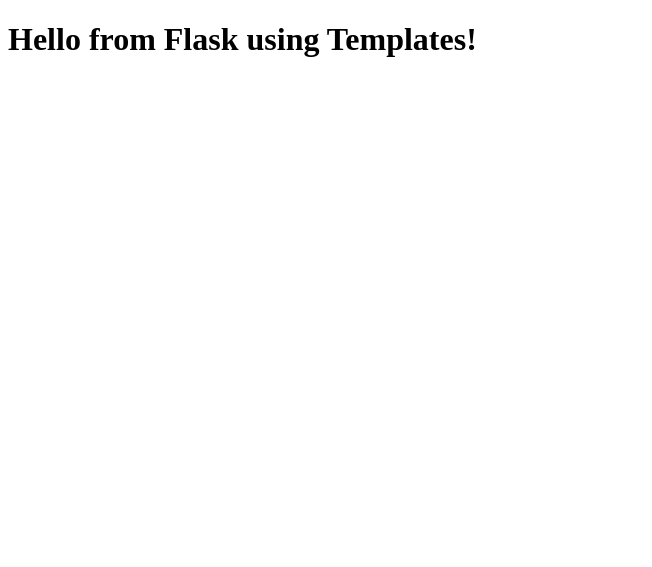
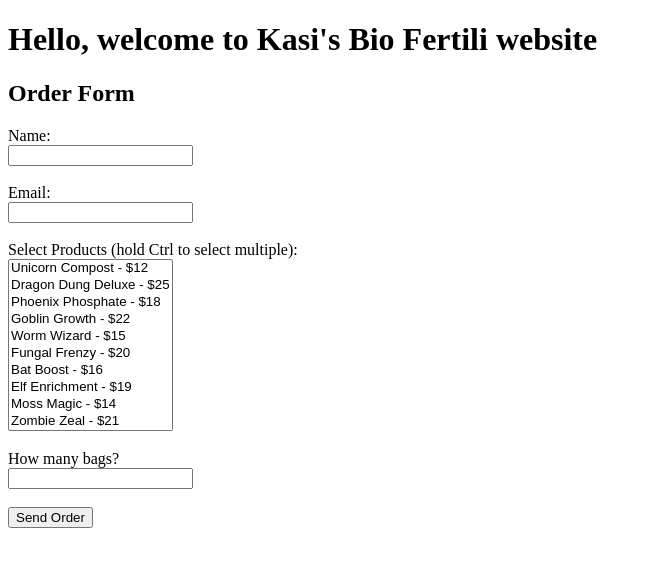
Before and after one commit to wolfgangkainz/flask-on-render, a Flask app: page / in a window 1280 px wide. Shown: the top 567 px of the page, without its empty margins (0-652 px from the left). Run offline with Flask 3, Linux system fonts and the light colour scheme.

Commit message:
Add contact form and email submission

```diff
--- a/app.py
+++ b/app.py
@@ -1,5 +1,6 @@
 import os
-from flask import Flask, render_template
+import smtplib
+from flask import Flask, render_template, request
 
 app = Flask(__name__)
 
@@ -7,6 +8,30 @@
 def home():
     return render_template("index.html")
 
-if __name__ == '__main__':
-    port = int(os.environ.get("PORT", 5000))  # Use Render's port or fallback to 5000 locally
-    app.run(host='0.0.0.0', port=port)
+@app.route('/submit', methods=['POST'])
+def submit():
+    name = request.form.get("name")
+    email = request.form.get("email")
+    products = request.form.getlist("products")
+    quantity = request.form.get("quantity")
+
+    message = f"""\
+Subject: New Fertilizer Order from {name}
+
+Name: {name}
+Email: {email}
+Selected Products: {', '.join(products)}
+Quantity: {quantity} bag(s)
+"""
+
+    # Send the email
+    try:
+        server = smtplib.SMTP("smtp.gmail.com", 587)
+        server.starttls()
+        server.login(os.environ["EMAIL_USER"], os.environ["EMAIL_PASS"])
+        server.sendmail(os.environ["EMAIL_USER"], "wkainz@gmail.com", message)
+        server.quit()
+    except Exception as e:
+        return f"<h1>Error sending email: {str(e)}</h1>"
+
+    return "<h1>Order submitted! You will receive a confirmation email soon.</h1>"
--- a/templates/index.html
+++ b/templates/index.html
@@ -1,9 +1,37 @@
 <!DOCTYPE html>
 <html>
 <head>
-    <title>Flask App</title>
+    <title>Kasi's Bio Fertili</title>
 </head>
 <body>
-    <h1>Hello from Flask using Templates!</h1>
+    <h1>Hello, welcome to Kasi's Bio Fertili website</h1>
+    <h2>Order Form</h2>
+
+    <form action="/submit" method="post">
+        <label for="name">Name:</label><br>
+        <input type="text" name="name" required><br><br>
+
+        <label for="email">Email:</label><br>
+        <input type="email" name="email" required><br><br>
+
+        <label for="product">Select Products (hold Ctrl to select multiple):</label><br>
+        <select name="products" multiple size="10">
+            <option value="Unicorn Compost - $12">Unicorn Compost - $12</option>
+            <option value="Dragon Dung Deluxe - $25">Dragon Dung Deluxe - $25</option>
+            <option value="Phoenix Phosphate - $18">Phoenix Phosphate - $18</option>
+            <option value="Goblin Growth - $22">Goblin Growth - $22</option>
+            <option value="Worm Wizard - $15">Worm Wizard - $15</option>
+            <option value="Fungal Frenzy - $20">Fungal Frenzy - $20</option>
+            <option value="Bat Boost - $16">Bat Boost - $16</option>
+            <option value="Elf Enrichment - $19">Elf Enrichment - $19</option>
+            <option value="Moss Magic - $14">Moss Magic - $14</option>
+            <option value="Zombie Zeal - $21">Zombie Zeal - $21</option>
+        </select><br><br>
+
+        <label for="quantity">How many bags?</label><br>
+        <input type="number" name="quantity" min="1" required><br><br>
+
+        <input type="submit" value="Send Order">
+    </form>
 </body>
 </html>
```
